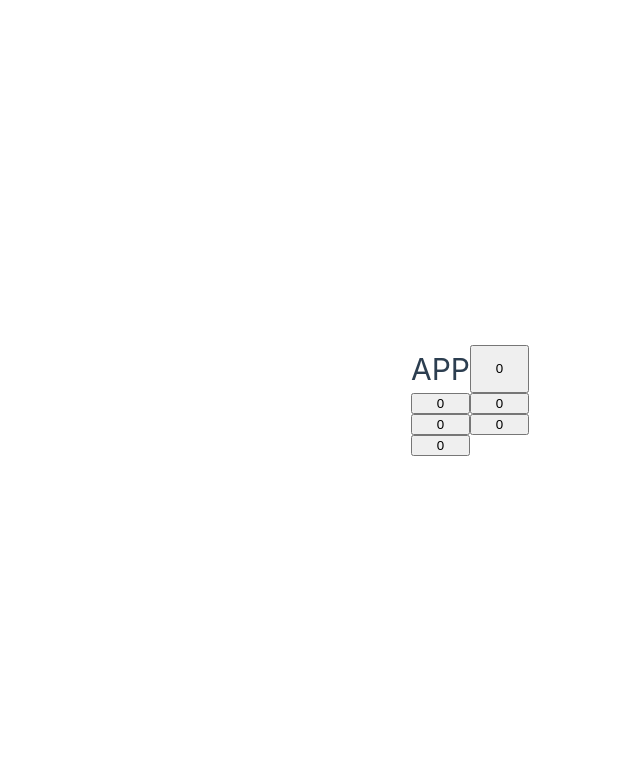
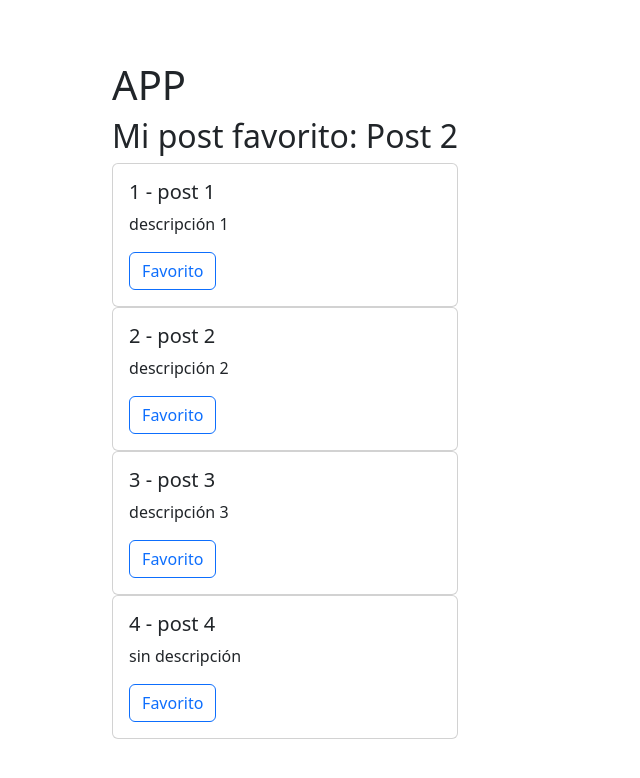
Before and after one commit to jdvalmart/ContadorVue, a Vue app: page / in a window 1280 px wide. Shown: the top 778 px of the page, without its empty margins (170-810 px from the left). Built offline with nearby package versions, Linux system fonts and the light colour scheme.

Commit message:
ejercicios de v-for y emit en un componente

```diff
--- a/package.json
+++ b/package.json
@@ -9,6 +9,7 @@
     "preview": "vite preview"
   },
   "dependencies": {
+    "bootstrap": "^5.3.3",
     "vue": "^3.4.21"
   },
   "devDependencies": {
--- a/src/App.vue
+++ b/src/App.vue
@@ -1,16 +1,37 @@
 <script setup>
-import ButtonCounter from "./components/ButtonCounter.vue";
+import BlogPost from "./components/BlogPost.vue"
+import { ref } from "vue";
 
+const posts = ref([
+  {title: 'post 1', id:'1', body:'descripción 1'},
+  {title: 'post 2', id:'2', body:'descripción 2'},
+  {title: 'post 3', id:'3', body:'descripción 3'},
+  {title: 'post 4', id:'4',},
+
+]);
+const favorito = ref('')
+
+const cambiarFavorito = (title) => {
+  favorito.value = title
+}
 </script>
 
 <template>
-   <h1>APP</h1>
-   <ButtonCounter/>
-   <ButtonCounter/>
-   <ButtonCounter/>
-   <ButtonCounter/>
-   <ButtonCounter/>
-   <ButtonCounter/>
+  <div class="container">
+    <h1>APP</h1>
+    <h2>Mi post favorito: Post 2</h2>
+
+    <BlogPost
+    v-for="post in posts"
+    :key="post.id"
+    :title="post.title"
+    :id="post.id"
+    :body="post.body">
+    @cambiarFavorito="cambiarFavorito"
+    </BlogPost>
+
+  </div>
+
 </template>
 
 <style>
--- /dev/null
+++ b/src/components/BlogPost.vue
@@ -0,0 +1,23 @@
+<script setup>
+    defineProps({
+        title: String,
+        id:Number,
+        body:{
+            type:String,
+            default:'sin descripción'
+        }
+    })
+</script>
+<template>
+    <div class="card">
+        <div class="card-body">
+            <h5 class="card-title">
+                {{id}} - {{ title }}</h5>
+                <p>{{ body }}</p>
+                <button
+                    @click="$emit('cambiarFavorito', title)"
+                     class="btn btn-outline-primary">Favorito
+                </button>
+        </div>
+    </div>
+</template>
--- a/src/components/ButtonCounter.vue
+++ /dev/null
@@ -1,10 +0,0 @@
-<script setup>
-import { ref } from 'vue';
-
-    const counter = ref(0);
-    const increment = () => counter.value ++;
-</script>
-
-<template>
-    <button @click="increment">{{ counter }}</button>
-</template>
--- a/src/main.js
+++ b/src/main.js
@@ -3,4 +3,6 @@ import './assets/main.css'
 import { createApp } from 'vue'
 import App from './App.vue'
 
+import 'bootstrap/dist/css/bootstrap.min.css'
+
 createApp(App).mount('#app')
```
Also changed, not shown: 1 other file (tests, documents, lock files or other folders).
